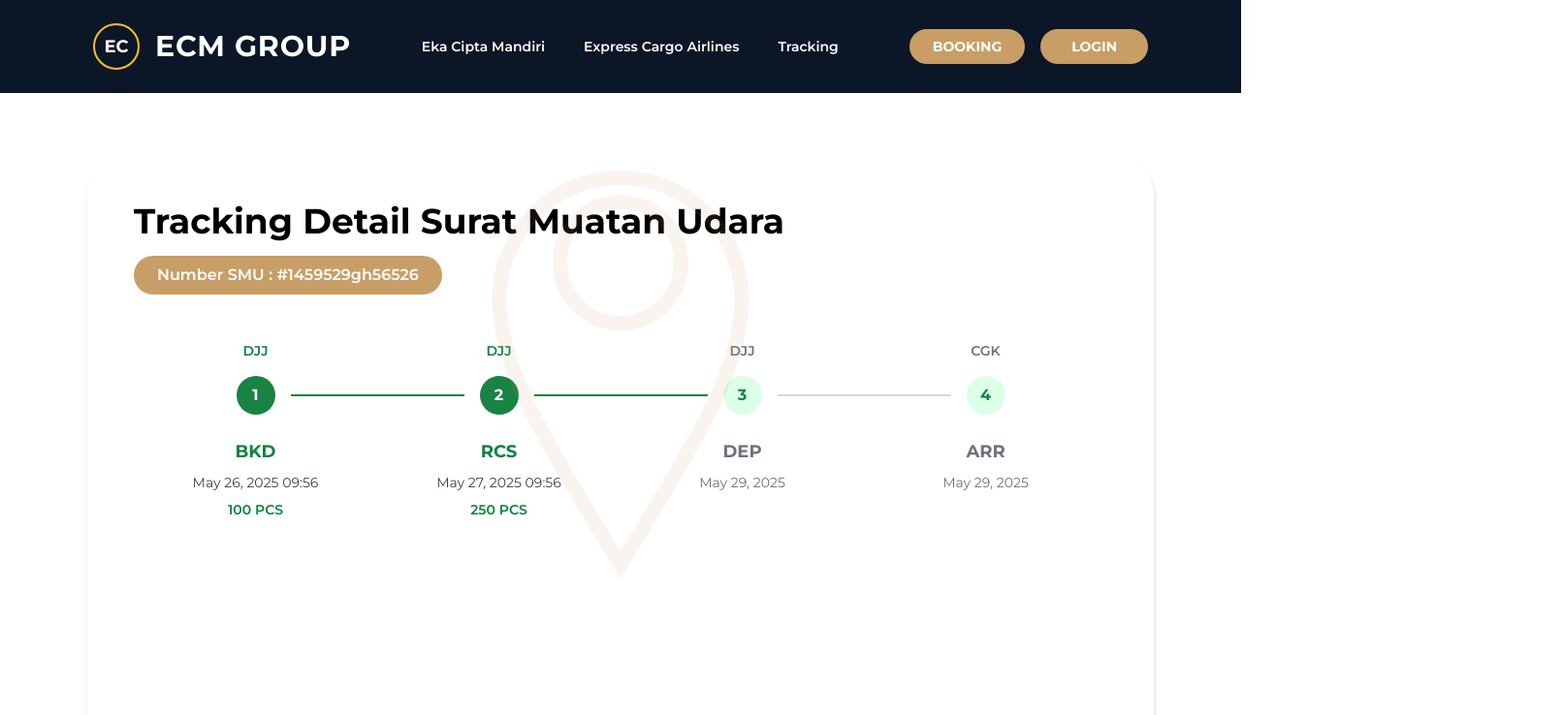
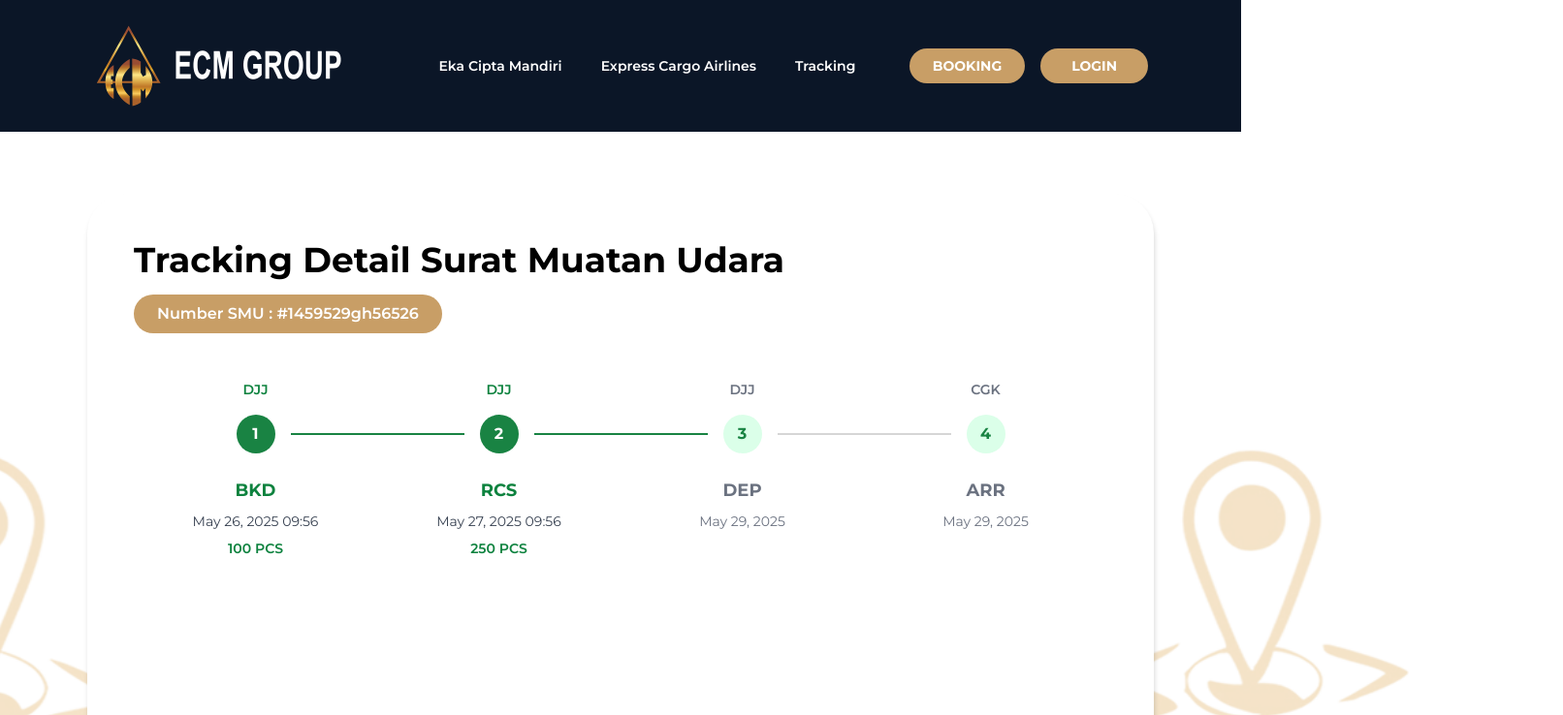
Before and after one commit to diasutsman/ecm-group, a plain HTML site: page tracking-detail.html in a window 1280 px wide. Shown: the top 738 px of the page at 97% size, 1612 px wide, since content can reach past the window. Drawn offline with nearby package versions, Linux system fonts and the light colour scheme.

Commit message:
Refactor tracking-detail.html for improved structure and readability; adjusted indentation, reorganized header and main sections, and updated image sources.

```diff
--- a/tracking-detail.html
+++ b/tracking-detail.html
@@ -1,12 +1,14 @@
 <!DOCTYPE html>
 <html lang="en">
+
 <head>
     <meta charset="UTF-8" />
     <meta name="viewport" content="width=device-width, initial-scale=1.0" />
     <title>Tracking Detail - ECM Group</title>
     <link rel="preconnect" href="https://fonts.googleapis.com" />
     <link rel="preconnect" href="https://fonts.gstatic.com" crossorigin />
-  <link href="https://fonts.googleapis.com/css2?family=Montserrat:wght@400;500;600;700;800&display=swap" rel="stylesheet" />
+    <link href="https://fonts.googleapis.com/css2?family=Montserrat:wght@400;500;600;700;800&display=swap"
+        rel="stylesheet" />
     <script src="https://cdn.tailwindcss.com"></script>
     <script defer src="https://unpkg.com/alpinejs@3.x.x/dist/cdn.min.js"></script>
     <script defer src="app.js"></script>
@@ -16,10 +18,12 @@
         <header class="w-full" style="background-color: #0B1627;">
             <div class="max-w-6xl mx-auto flex items-center justify-between py-6 px-8 text-white">
                 <div class="flex items-center gap-4">
-          <div class="w-12 h-12 rounded-full border-2 border-amber-400 flex items-center justify-center">
+                    <!-- <div class="w-12 h-12 rounded-full border-2 border-amber-400 flex items-center justify-center">
             <span class="text-lg font-bold">EC</span>
           </div>
-          <p class="text-3xl font-bold tracking-wide">ECM GROUP</p>
+          <p class="text-3xl font-bold tracking-wide">ECM GROUP</p> -->
+                    <img src="assets/img/app-logo.png" alt="" style="height: 88px;">
+
                 </div>
                 <nav class="hidden md:flex items-center gap-10 text-sm font-semibold">
                     <span>Eka Cipta Mandiri</span>
@@ -28,23 +32,28 @@
                 </nav>
                 <div class="flex items-center gap-4">
                     <a href="#" class="px-6 py-2 rounded-full text-sm font-bold" style="background:#C89E66;">BOOKING</a>
-          <a href="login.html" class="px-8 py-2 rounded-full text-sm font-bold" style="background:#C89E66;">LOGIN</a>
+                    <a href="login.html" class="px-8 py-2 rounded-full text-sm font-bold"
+                        style="background:#C89E66;">LOGIN</a>
                 </div>
             </div>
         </header>
 
         <main class="relative flex flex-col items-center pt-16 px-6" style="min-height: calc(1334px - 112px);">
-      <div class="absolute inset-0 flex items-start justify-center opacity-10 pointer-events-none">
-        <svg width="500" height="500" viewBox="0 0 200 200" fill="none" stroke="#C89E66" stroke-width="6">
+            <div class="absolute inset-0 flex items-center justify-center pointer-events-none -z-10">
+                <!-- <svg width="600" height="600" viewBox="0 0 200 200" fill="none" stroke="#C89E66" stroke-width="6"
+                    class="text-amber-300">
                     <circle cx="100" cy="70" r="25" />
                     <path d="M100 195c30-50 50-80 50-110a50 50 0 1 0-100 0c0 30 20 60 50 110z" />
-        </svg>
+                </svg> -->
+                <img src="assets/img/Pict.png" alt="" style="transform: scale(1.35); max-width: none;">
             </div>
             <div class="w-full flex justify-center">
-        <div class="w-full" style="max-width: 1100px; background: #FFFFFF; border-radius: 41px; box-shadow: 1px 5px 5px rgba(0,0,0,0.15); min-height: 1000px;">
+                <div class="w-full"
+                    style="max-width: 1100px; background: #FFFFFF; border-radius: 41px; box-shadow: 1px 5px 5px rgba(0,0,0,0.15); min-height: 1000px;">
                     <div class="px-12 py-12">
                         <h1 class="text-4xl font-bold text-black">Tracking Detail Surat Muatan Udara</h1>
-            <div class="inline-flex px-6 py-2 mt-4 text-white text-base font-semibold rounded-full" style="background:#C89E66;">Number SMU : #1459529gh56526</div>
+                        <div class="inline-flex px-6 py-2 mt-4 text-white text-base font-semibold rounded-full"
+                            style="background:#C89E66;">Number SMU : #1459529gh56526</div>
                         <div class="mt-12">
                             <div class="flex text-center text-sm font-semibold">
                                 <div class="flex-1" style="color:#0D823E;">DJJ</div>
@@ -55,22 +64,26 @@
                             <div class="flex items-center mt-4">
                                 <div class="flex items-center flex-1">
                                     <div class="h-0.5 flex-1 opacity-0" style="background:#198343;"></div>
-                  <div class="mx-4 w-10 h-10 rounded-full flex items-center justify-center text-white font-bold" style="background:#198343;">1</div>
+                                    <div class="mx-4 w-10 h-10 rounded-full flex items-center justify-center text-white font-bold"
+                                        style="background:#198343;">1</div>
                                     <div class="h-0.5 flex-1" style="background:#198343;"></div>
                                 </div>
                                 <div class="flex items-center flex-1">
                                     <div class="h-0.5 flex-1" style="background:#198343;"></div>
-                  <div class="mx-4 w-10 h-10 rounded-full flex items-center justify-center text-white font-bold" style="background:#198343;">2</div>
+                                    <div class="mx-4 w-10 h-10 rounded-full flex items-center justify-center text-white font-bold"
+                                        style="background:#198343;">2</div>
                                     <div class="h-0.5 flex-1" style="background:#198343;"></div>
                                 </div>
                                 <div class="flex items-center flex-1">
                                     <div class="h-0.5 flex-1" style="background:#198343;"></div>
-                  <div class="mx-4 w-10 h-10 rounded-full flex items-center justify-center font-bold" style="background:#DBFFE9; color:#198343;">3</div>
+                                    <div class="mx-4 w-10 h-10 rounded-full flex items-center justify-center font-bold"
+                                        style="background:#DBFFE9; color:#198343;">3</div>
                                     <div class="h-0.5 flex-1" style="background:#D6D6D6;"></div>
                                 </div>
                                 <div class="flex items-center flex-1">
                                     <div class="h-0.5 flex-1" style="background:#D6D6D6;"></div>
-                  <div class="mx-4 w-10 h-10 rounded-full flex items-center justify-center font-bold" style="background:#DBFFE9; color:#198343;">4</div>
+                                    <div class="mx-4 w-10 h-10 rounded-full flex items-center justify-center font-bold"
+                                        style="background:#DBFFE9; color:#198343;">4</div>
                                     <div class="h-0.5 flex-1 opacity-0" style="background:#D6D6D6;"></div>
                                 </div>
                             </div>
@@ -101,6 +114,9 @@
         </main>
     </div>
 
-  <div x-show="show" x-transition class="fixed inset-0 z-50 pointer-events-none" :style="`background-image:url('${image}'); opacity:${opacity}; background-size:cover; background-position:center;`"></div>
+    <div x-show="show" x-transition class="fixed inset-0 z-50 pointer-events-none"
+        :style="`background-image:url('${image}'); opacity:${opacity}; background-size:cover; background-position:center;`">
+    </div>
     </body>
+
 </html>
```
Lines whose indentation alone changed are shown as unchanged.
